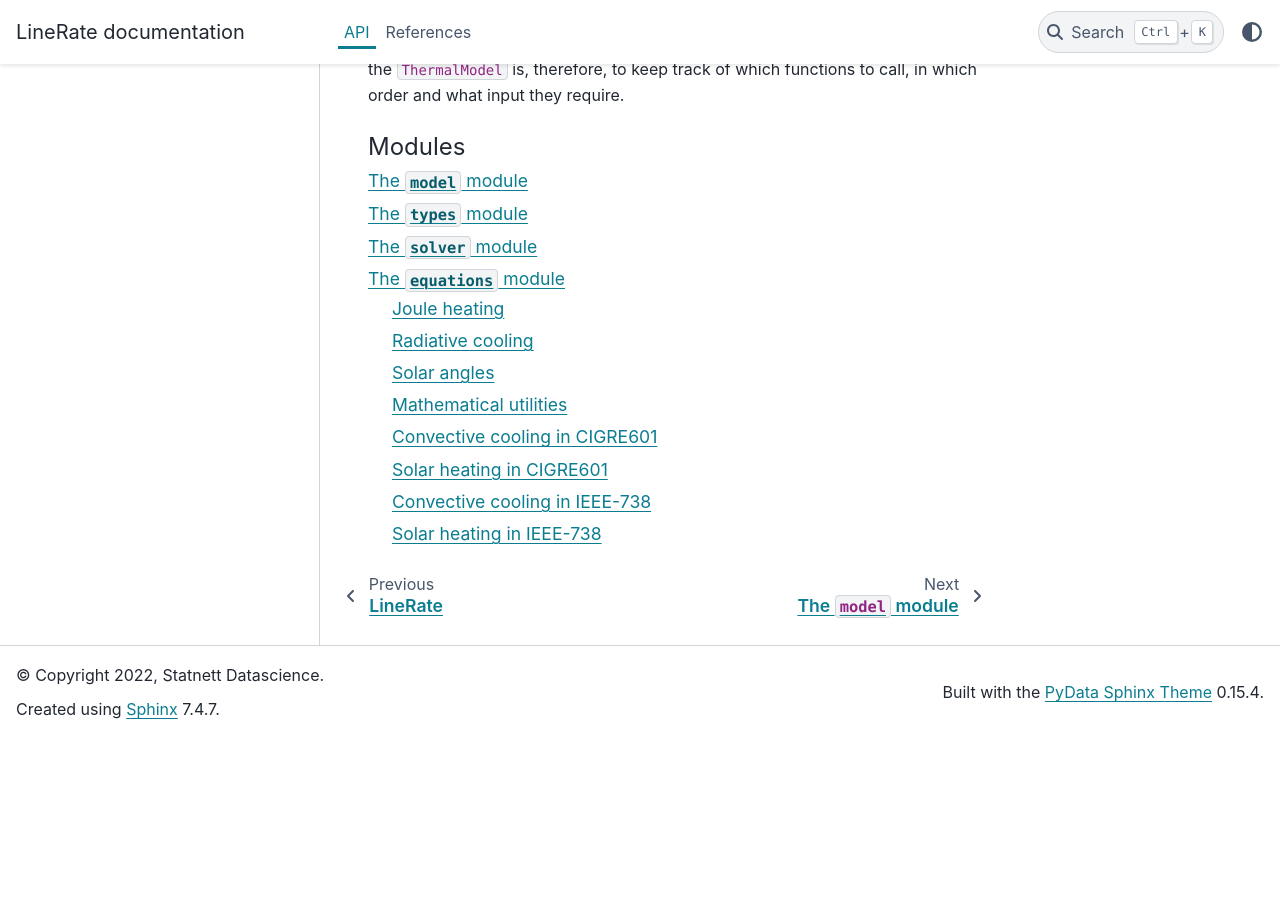
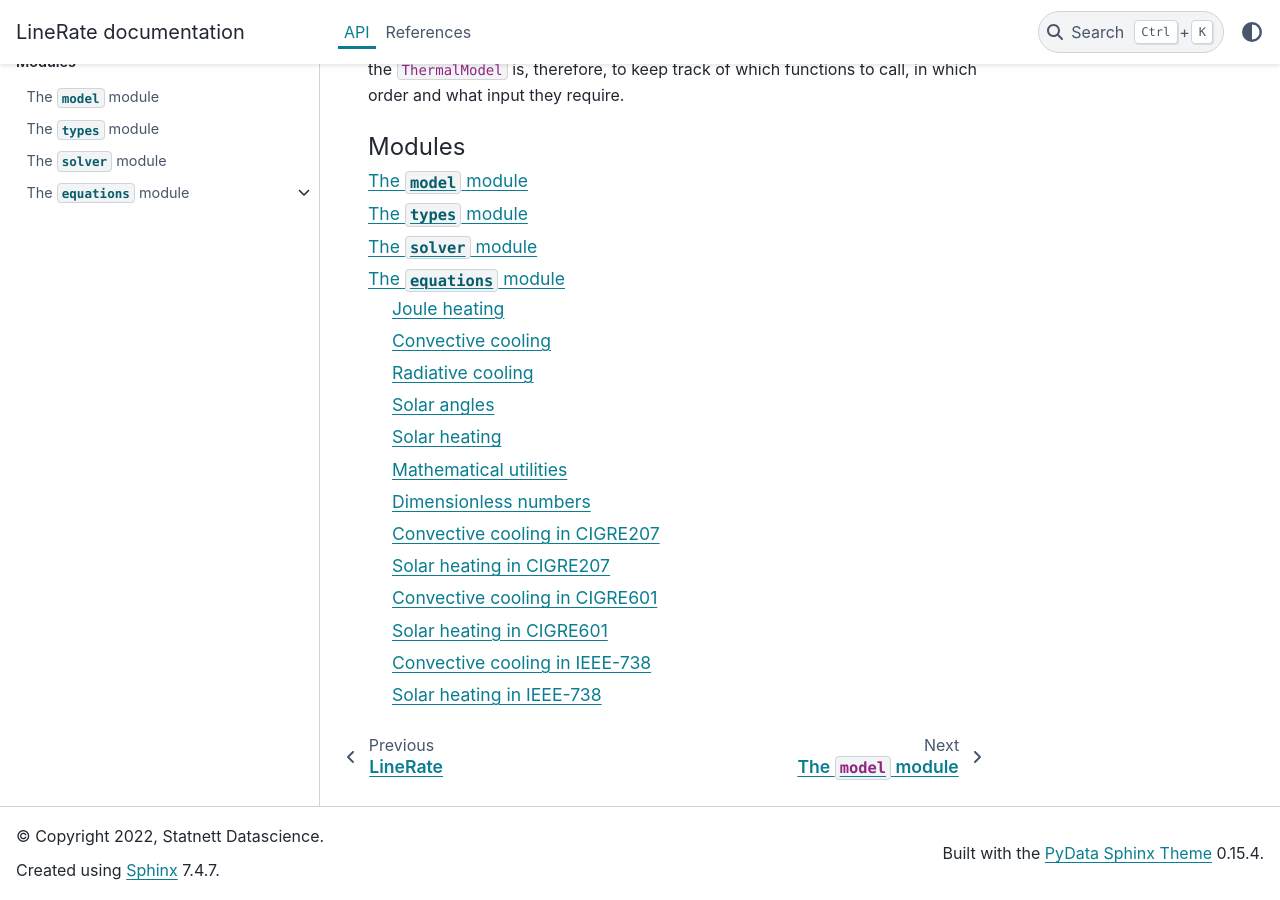
Before and after one commit to statnett/linerate, a Sphinx documentation site: the page built from docs/api.rst, in a window 1280 px wide and 900 px high, scrolled down 560 px. Built offline with Sphinx 7.4.7 and the PyData theme 0.15.4, drawn with Linux system fonts in a browser that asks for light colours; pages that are not in the unit, such as notebooks, are missing from menus; before the commit the page ends 1299 px from its top, so only the background shows below that.

Commit message:
Add documentation pages for Cigre207

```diff
--- /dev/null
+++ b/docs/api/equations/cigre207/convective_cooling.rst
@@ -0,0 +1,5 @@
+Convective cooling in CIGRE207
+------------------------------
+
+.. automodule:: linerate.equations.cigre207.convective_cooling
+    :members:
--- /dev/null
+++ b/docs/api/equations/cigre207/solar_heating.rst
@@ -0,0 +1,5 @@
+Solar heating in CIGRE207
+-------------------------
+
+.. automodule:: linerate.equations.cigre207.solar_heating
+    :members:
--- /dev/null
+++ b/docs/api/equations/convective_cooling.rst
@@ -0,0 +1,5 @@
+Convective cooling
+------------------
+
+.. automodule:: linerate.equations.convective_cooling
+    :members:
--- /dev/null
+++ b/docs/api/equations/dimensionless.rst
@@ -0,0 +1,5 @@
+Dimensionless numbers
+---------------------
+
+.. automodule:: linerate.equations.dimensionless
+    :members:
--- a/docs/api/equations/index.rst
+++ b/docs/api/equations/index.rst
@@ -13,9 +13,23 @@ Shared functionality
     :maxdepth: 1
 
     joule_heating
+    convective_cooling
     radiative_cooling
     solar_angles
+    solar_heating
     math
+    dimensionless
+
+Cigre 207
+^^^^^^^^^
+
+.. automodule:: linerate.equations.cigre207
+
+.. toctree::
+    :maxdepth: 1
+
+    cigre207/convective_cooling
+    cigre207/solar_heating
 
 Cigre 601
 ^^^^^^^^^
--- /dev/null
+++ b/docs/api/equations/solar_heating.rst
@@ -0,0 +1,5 @@
+Solar heating
+-------------
+
+.. automodule:: linerate.equations.solar_heating
+    :members:
--- a/docs/api/model.rst
+++ b/docs/api/model.rst
@@ -8,3 +8,9 @@ The ``model`` module
 
 .. autoclass:: linerate.model.Cigre601
     :inherited-members:
+
+.. autoclass:: linerate.model.IEEE738
+    :inherited-members:
+
+.. autoclass:: linerate.model.Cigre207
+    :inherited-members:
```
